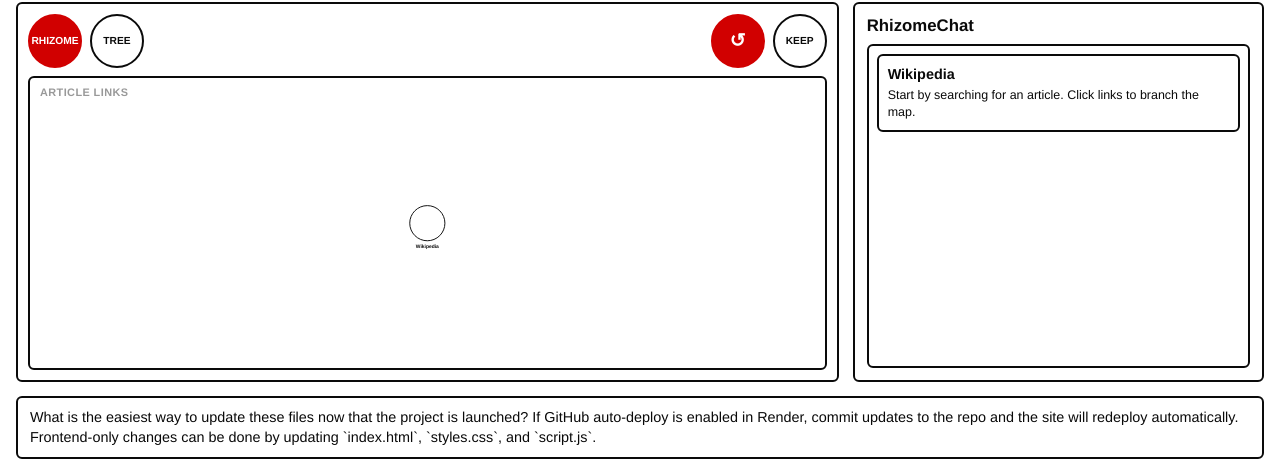
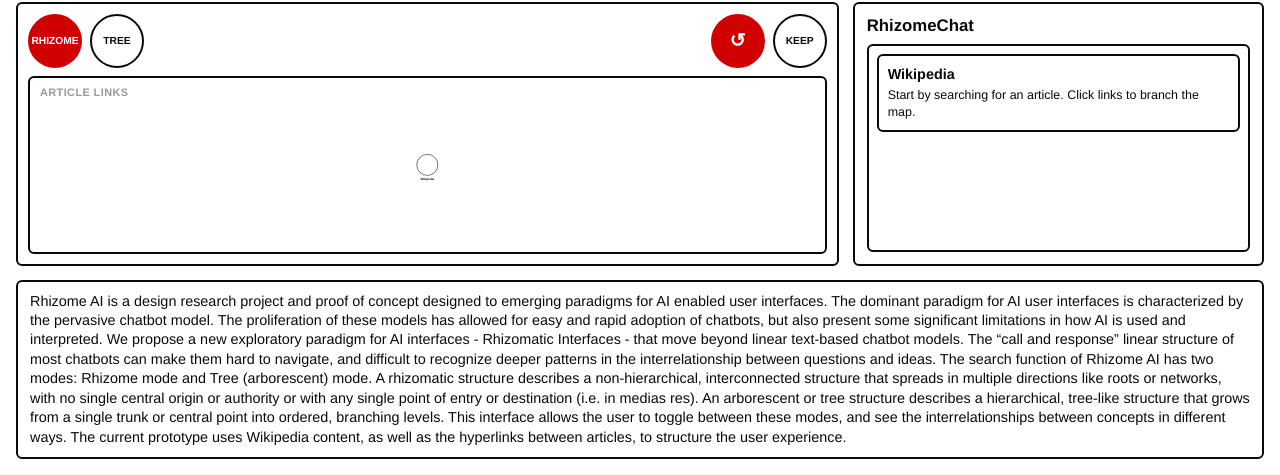
Before and after one commit to gonsherdesign/rhizomeAI, a website: page index.html in a window 1280 px wide. Shown: the part 325-800 px from the top of the page. Drawn offline with Linux system fonts and the light colour scheme.

Commit message:
Replace update box text with Rhizome AI description
Updated the content of the update box with a new description of the Rhizome AI project and its interface modes.

```diff
--- a/index.html
+++ b/index.html
@@ -57,7 +57,7 @@
       </section>
 
       <section class="update-box panel">
-        <p>What is the easiest way to update these files now that the project is launched? If GitHub auto-deploy is enabled in Render, commit updates to the repo and the site will redeploy automatically. Frontend-only changes can be done by updating `index.html`, `styles.css`, and `script.js`.</p>
+        <p>Rhizome AI is a design research project and proof of concept designed to emerging paradigms for AI enabled user interfaces. The dominant paradigm for AI user interfaces is characterized by the pervasive chatbot model. The proliferation of these models has allowed for easy and rapid adoption of chatbots, but also present some significant limitations in how AI is used and interpreted. We propose a new exploratory paradigm for AI interfaces - Rhizomatic Interfaces - that move beyond linear text-based chatbot models. The “call and response” linear structure of most chatbots can make them hard to navigate, and difficult to recognize deeper patterns in the interrelationship between questions and ideas. The search function of Rhizome AI has two modes: Rhizome mode and Tree (arborescent) mode. A rhizomatic structure describes a non-hierarchical, interconnected structure that spreads in multiple directions like roots or networks, with no single central origin or authority or with any single point of entry or destination (i.e. in medias res). An arborescent or tree structure describes a hierarchical, tree-like structure that grows from a single trunk or central point into ordered, branching levels. This interface allows the user to toggle between these modes, and see the interrelationships between concepts in different ways. The current prototype uses Wikipedia content, as well as the hyperlinks between articles, to structure the user experience. </p>
       </section>
     </main>
 
```
